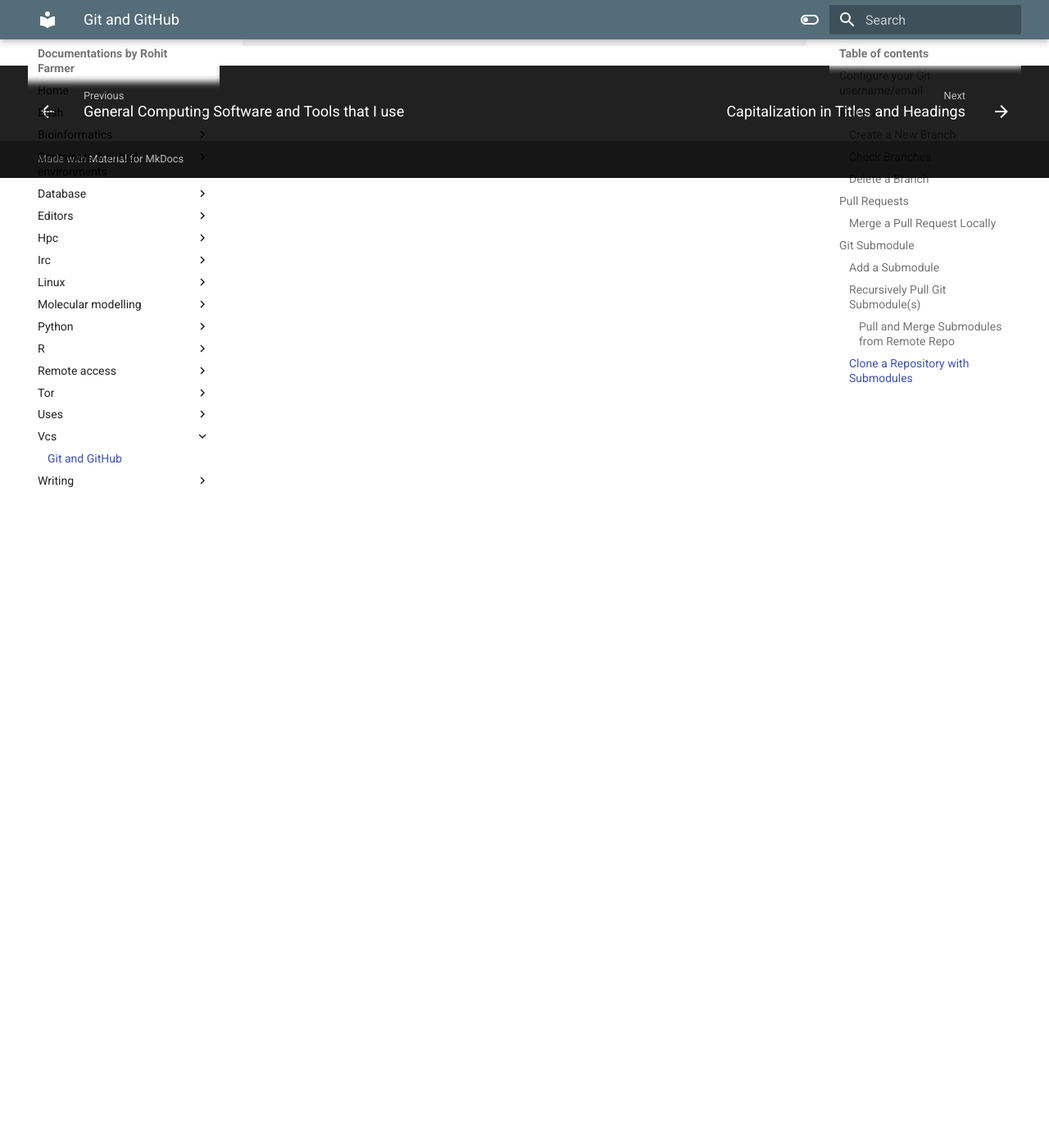
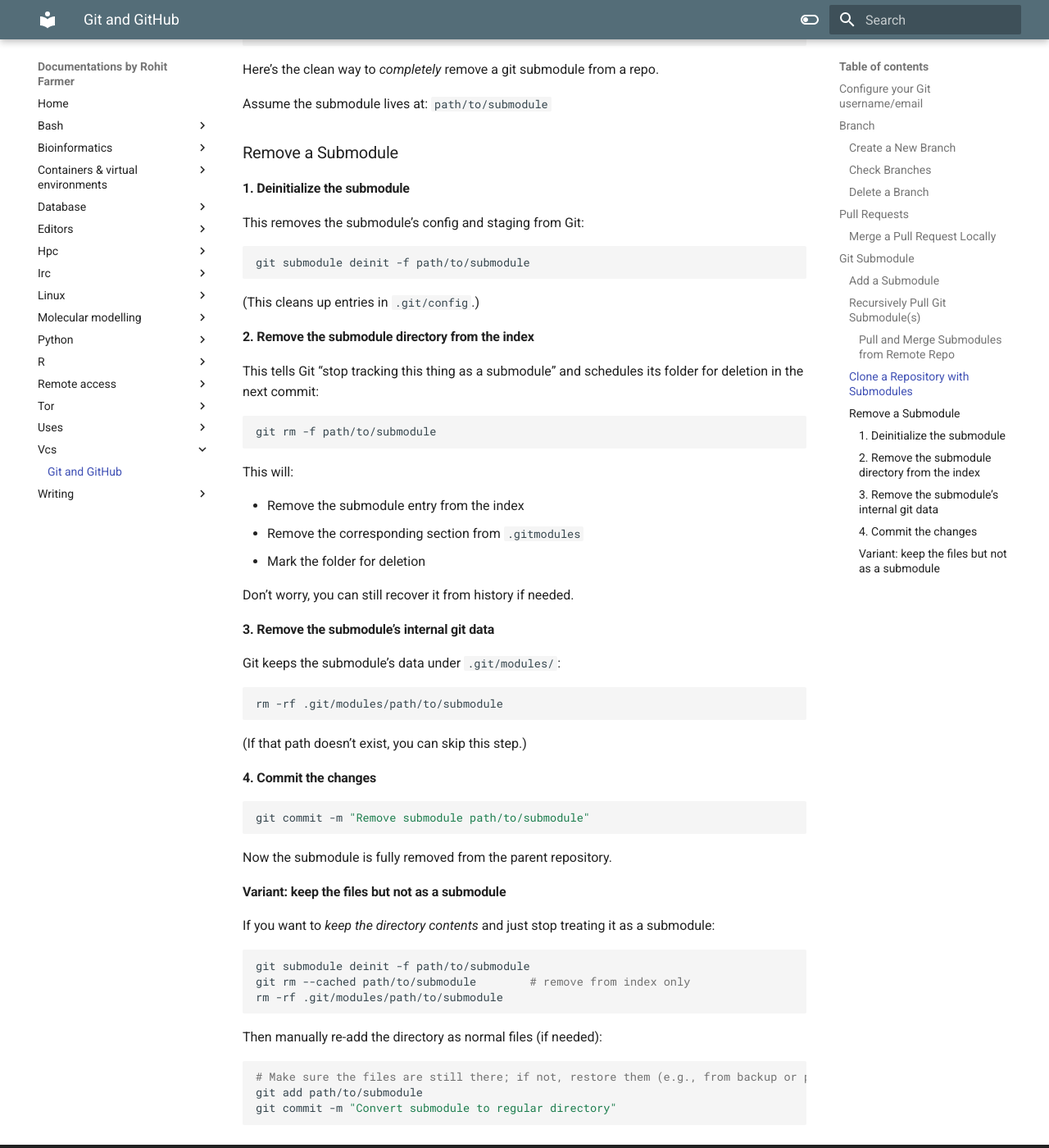
Before and after one commit to rohitfarmer/mk-docs, an MkDocs documentation site: the page built from docs/vcs/git-github.md, in a window 1280 px wide and 1400 px high, scrolled down 2681 px. Shown: the whole window at 82% size. Built offline with MkDocs 1.6.1 and Material for MkDocs 9.7.7, drawn with Linux system fonts in a browser that asks for light colours.

Commit message:
github and skyline update

````diff
--- a/docs/vcs/git-github.md
+++ b/docs/vcs/git-github.md
@@ -106,3 +106,71 @@ git submodule update --remote --merge
 ```bash
 git clone --recurse-submodules <repo link>
 ```
+
+Here’s the clean way to *completely* remove a git submodule from a repo.
+
+Assume the submodule lives at: `path/to/submodule`
+
+
+### Remove a Submodule
+#### 1. Deinitialize the submodule
+
+This removes the submodule’s config and staging from Git:
+
+```bash
+git submodule deinit -f path/to/submodule
+```
+
+(This cleans up entries in `.git/config`.)
+
+#### 2. Remove the submodule directory from the index
+
+This tells Git “stop tracking this thing as a submodule” and schedules its folder for deletion in the next commit:
+
+```bash
+git rm -f path/to/submodule
+```
+
+This will:
+
+* Remove the submodule entry from the index
+* Remove the corresponding section from `.gitmodules`
+* Mark the folder for deletion
+
+Don’t worry, you can still recover it from history if needed.
+
+#### 3. Remove the submodule’s internal git data
+
+Git keeps the submodule’s data under `.git/modules/`:
+
+```bash
+rm -rf .git/modules/path/to/submodule
+```
+
+(If that path doesn’t exist, you can skip this step.)
+
+#### 4. Commit the changes
+
+```bash
+git commit -m "Remove submodule path/to/submodule"
+```
+
+Now the submodule is fully removed from the parent repository.
+
+#### Variant: keep the files but not as a submodule
+
+If you want to *keep the directory contents* and just stop treating it as a submodule:
+
+```bash
+git submodule deinit -f path/to/submodule
+git rm --cached path/to/submodule        # remove from index only
+rm -rf .git/modules/path/to/submodule
+```
+
+Then manually re-add the directory as normal files (if needed):
+
+```bash
+# Make sure the files are still there; if not, restore them (e.g., from backup or previous checkout)
+git add path/to/submodule
+git commit -m "Convert submodule to regular directory"
+```
````
Also changed, not shown: docs/hpc/skyline.md (+10 -2 lines).
